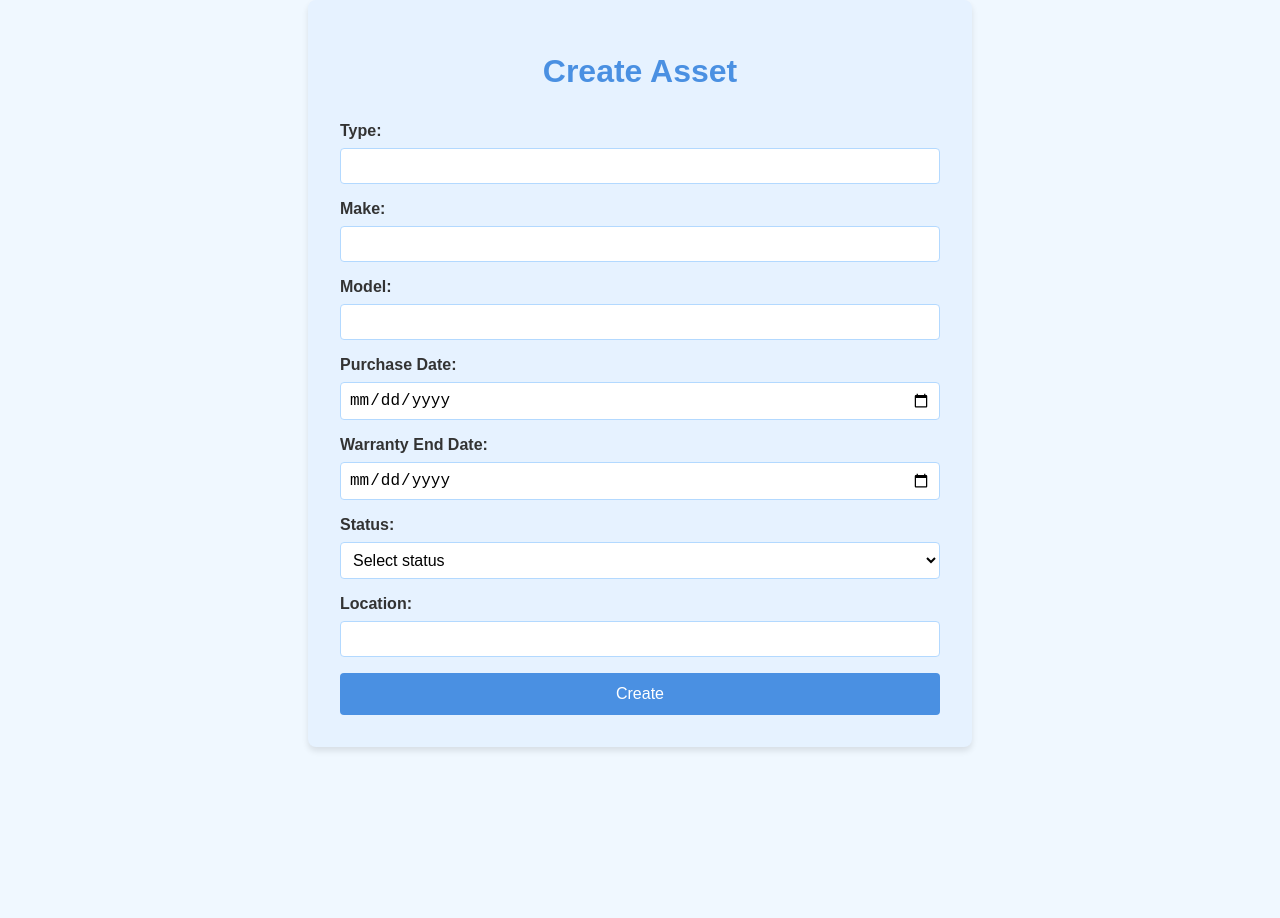
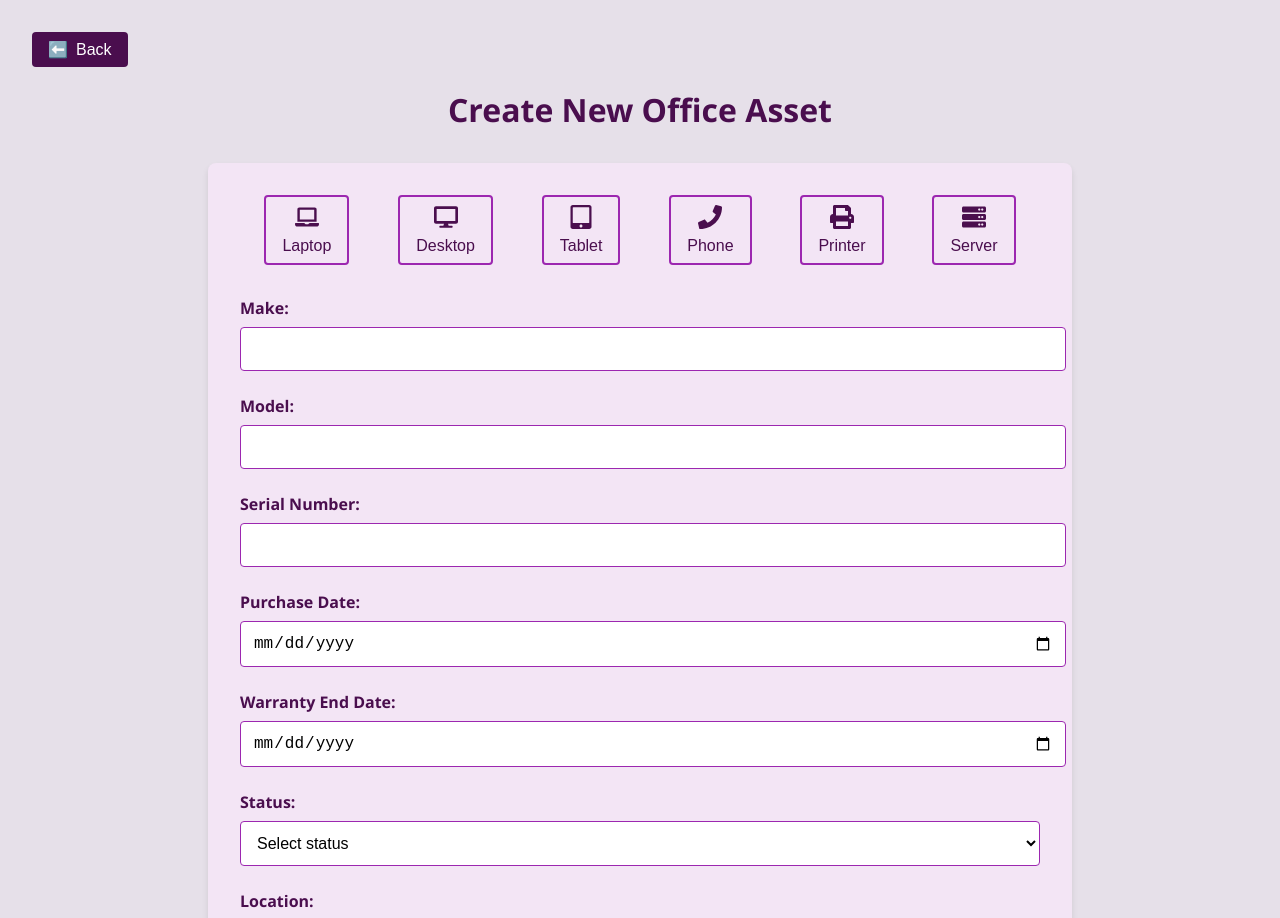
Before and after one commit to kingjj-tech/Asset-Tracker, a React (Create React App) app in the folder asset-tracker-frontend/: page /create-asset in a window 1280 px wide. Shown: the top 918 px of the page. Before the commit the page ends 800 px from the top, so only its background shows below. Built offline with nearby package versions, Linux system fonts and the light colour scheme.

Commit message:
new UI intergration

```diff
--- a/asset-tracker-frontend/package.json
+++ b/asset-tracker-frontend/package.json
@@ -8,8 +8,9 @@
     "@testing-library/user-event": "^13.5.0",
     "react": "^18.3.1",
     "react-dom": "^18.3.1",
+    "react-icons": "^5.2.1",
     "react-router-dom": "^6.24.1",
-    "react-scripts": "5.0.1",
+    "react-scripts": "^5.0.1",
     "recharts": "^2.12.7",
     "socket.io-client": "^4.7.5",
     "styled-components": "^6.1.11",
--- a/asset-tracker-frontend/src/components/createAsset.js
+++ b/asset-tracker-frontend/src/components/createAsset.js
@@ -1,5 +1,143 @@
 import React, { useState } from 'react';
-import './CreateAsset.css';
+import styled from 'styled-components';
+import { FaLaptop, FaDesktop, FaTabletAlt, FaPhone, FaPrint, FaServer } from 'react-icons/fa';
+import { useNavigate } from 'react-router-dom';
+
+const CreateAssetContainer = styled.div`
+  font-family: 'Segoe UI', Tahoma, Geneva, Verdana, sans-serif;
+  background-color: #e6e0e9;
+  min-height: 100vh;
+  padding: 2rem;
+`;
+
+const CreateAssetTitle = styled.h1`
+  color: #4a0e4e;
+  margin-bottom: 2rem;
+  text-align: center;
+`;
+
+const CreateAssetForm = styled.form`
+  background-color: #f3e5f5;
+  padding: 2rem;
+  border-radius: 8px;
+  box-shadow: 0 4px 6px rgba(0, 0, 0, 0.1);
+  max-width: 800px;
+  margin: 0 auto;
+`;
+
+const FormGroup = styled.div`
+  margin-bottom: 1.5rem;
+`;
+
+const Label = styled.label`
+  display: block;
+  margin-bottom: 0.5rem;
+  color: #4a0e4e;
+  font-weight: bold;
+`;
+
+const Input = styled.input`
+  width: 100%;
+  padding: 0.75rem;
+  border: 1px solid #9c27b0;
+  border-radius: 4px;
+  font-size: 1rem;
+  transition: border-color 0.3s ease;
+
+  &:focus {
+    outline: none;
+    border-color: #4a0e4e;
+  }
+`;
+
+const Select = styled.select`
+  width: 100%;
+  padding: 0.75rem;
+  border: 1px solid #9c27b0;
+  border-radius: 4px;
+  font-size: 1rem;
+  background-color: white;
+  transition: border-color 0.3s ease;
+
+  &:focus {
+    outline: none;
+    border-color: #4a0e4e;
+  }
+`;
+
+const SubmitButton = styled.button`
+  background-color: #9c27b0;
+  color: white;
+  border: none;
+  padding: 1rem 2rem;
+  font-size: 1rem;
+  border-radius: 4px;
+  cursor: pointer;
+  transition: background-color 0.3s ease;
+  display: block;
+  margin: 2rem auto 0;
+
+  &:hover {
+    background-color: #7b1fa2;
+  }
+`;
+
+const AssetTypeSelector = styled.div`
+  display: flex;
+  justify-content: space-around;
+  margin-bottom: 2rem;
+`;
+
+const AssetTypeButton = styled.button`
+  background-color: ${props => props.selected ? '#9c27b0' : '#f3e5f5'};
+  color: ${props => props.selected ? 'white' : '#4a0e4e'};
+  border: 2px solid #9c27b0;
+  padding: 0.5rem 1rem;
+  font-size: 1rem;
+  border-radius: 4px;
+  cursor: pointer;
+  transition: all 0.3s ease;
+  display: flex;
+  flex-direction: column;
+  align-items: center;
+
+  &:hover {
+    background-color: #9c27b0;
+    color: white;
+  }
+
+  svg {
+    margin-bottom: 0.5rem;
+    font-size: 1.5rem;
+  }
+`;
+
+const ErrorMessage = styled.p`
+  color: #d32f2f;
+  font-size: 0.875rem;
+  margin-top: 0.5rem;
+`;
+
+const BackButton = styled.button`
+  background-color: #4a0e4e;
+  color: white;
+  padding: 0.5rem 1rem;
+  border: none;
+  border-radius: 4px;
+  cursor: pointer;
+  font-size: 1rem;
+  margin-bottom: 1rem;
+  display: flex;
+  align-items: center;
+  transition: background-color 0.3s ease;
+  &:hover {
+    background-color: #3a0a3e;
+  }
+`;
+
+const ButtonIcon = styled.span`
+  margin-right: 0.5rem;
+`;
 
 const CreateAsset = () => {
   const [type, setType] = useState('');
@@ -9,9 +147,36 @@ const CreateAsset = () => {
   const [warrantyEndDate, setWarrantyEndDate] = useState('');
   const [status, setStatus] = useState('');
   const [location, setLocation] = useState('');
+  const [serialNumber, setSerialNumber] = useState('');
+  const [errors, setErrors] = useState({});
+  const navigate = useNavigate();
+
+  const assetTypes = [
+    { icon: <FaLaptop />, label: 'Laptop' },
+    { icon: <FaDesktop />, label: 'Desktop' },
+    { icon: <FaTabletAlt />, label: 'Tablet' },
+    { icon: <FaPhone />, label: 'Phone' },
+    { icon: <FaPrint />, label: 'Printer' },
+    { icon: <FaServer />, label: 'Server' },
+  ];
+
+  const validateForm = () => {
+    const newErrors = {};
+    if (!type) newErrors.type = 'Asset type is required';
+    if (!make) newErrors.make = 'Make is required';
+    if (!model) newErrors.model = 'Model is required';
+    if (!purchaseDate) newErrors.purchaseDate = 'Purchase date is required';
+    if (!status) newErrors.status = 'Status is required';
+    if (!location) newErrors.location = 'Location is required';
+    if (!serialNumber) newErrors.serialNumber = 'Serial number is required';
+    setErrors(newErrors);
+    return Object.keys(newErrors).length === 0;
+  };
 
   const handleSubmit = async (e) => {
     e.preventDefault();
+    if (!validateForm()) return;
+
     const token = localStorage.getItem('token');
     const username = localStorage.getItem('username');
     if (!token) {
@@ -33,12 +198,22 @@ const CreateAsset = () => {
           warrantyEndDate,
           status,
           location,
+          serialNumber,
           assigned_to: username,
         }),
       });
 
       if (response.ok) {
         alert('Asset created successfully');
+        // Reset form fields
+        setType('');
+        setMake('');
+        setModel('');
+        setPurchaseDate('');
+        setWarrantyEndDate('');
+        setStatus('');
+        setLocation('');
+        setSerialNumber('');
       } else {
         const data = await response.json();
         alert(data.error || 'Failed to create asset');
@@ -50,75 +225,107 @@ const CreateAsset = () => {
   };
 
   return (
-    <div className="create-asset-container">
-      <h1 className="create-asset-title">Create Asset</h1>
-      <form onSubmit={handleSubmit} className="create-asset-form">
-        <div className="form-group">
-          <label htmlFor="type">Type:</label>
-          <input
-            id="type"
-            type="text"
-            value={type}
-            onChange={(e) => setType(e.target.value)}
-          />
-        </div>
-        <div className="form-group">
-          <label htmlFor="make">Make:</label>
-          <input
+    <CreateAssetContainer>
+      <BackButton onClick={() => navigate(-1)}>
+        <ButtonIcon>⬅️</ButtonIcon>
+        Back
+      </BackButton>
+      <CreateAssetTitle>Create New Office Asset</CreateAssetTitle>
+      <CreateAssetForm onSubmit={handleSubmit}>
+        <AssetTypeSelector>
+          {assetTypes.map((assetType) => (
+            <AssetTypeButton
+              key={assetType.label}
+              type="button"
+              selected={type === assetType.label}
+              onClick={() => setType(assetType.label)}
+            >
+              {assetType.icon}
+              {assetType.label}
+            </AssetTypeButton>
+          ))}
+        </AssetTypeSelector>
+        {errors.type && <ErrorMessage>{errors.type}</ErrorMessage>}
+
+        <FormGroup>
+          <Label htmlFor="make">Make:</Label>
+          <Input
             id="make"
             type="text"
             value={make}
             onChange={(e) => setMake(e.target.value)}
           />
-        </div>
-        <div className="form-group">
-          <label htmlFor="model">Model:</label>
-          <input
+          {errors.make && <ErrorMessage>{errors.make}</ErrorMessage>}
+        </FormGroup>
+
+        <FormGroup>
+          <Label htmlFor="model">Model:</Label>
+          <Input
             id="model"
             type="text"
             value={model}
             onChange={(e) => setModel(e.target.value)}
           />
-        </div>
-        <div className="form-group">
-          <label htmlFor="purchaseDate">Purchase Date:</label>
-          <input
+          {errors.model && <ErrorMessage>{errors.model}</ErrorMessage>}
+        </FormGroup>
+
+        <FormGroup>
+          <Label htmlFor="serialNumber">Serial Number:</Label>
+          <Input
+            id="serialNumber"
+            type="text"
+            value={serialNumber}
+            onChange={(e) => setSerialNumber(e.target.value)}
+          />
+          {errors.serialNumber && <ErrorMessage>{errors.serialNumber}</ErrorMessage>}
+        </FormGroup>
+
+        <FormGroup>
+          <Label htmlFor="purchaseDate">Purchase Date:</Label>
+          <Input
             id="purchaseDate"
             type="date"
             value={purchaseDate}
             onChange={(e) => setPurchaseDate(e.target.value)}
           />
-        </div>
-        <div className="form-group">
-          <label htmlFor="warrantyEndDate">Warranty End Date:</label>
-          <input
+          {errors.purchaseDate && <ErrorMessage>{errors.purchaseDate}</ErrorMessage>}
+        </FormGroup>
+
+        <FormGroup>
+          <Label htmlFor="warrantyEndDate">Warranty End Date:</Label>
+          <Input
             id="warrantyEndDate"
             type="date"
             value={warrantyEndDate}
             onChange={(e) => setWarrantyEndDate(e.target.value)}
           />
-        </div>
-        <div className="form-group">
-          <label htmlFor="status">Status:</label>
-          <select id="status" value={status} onChange={(e) => setStatus(e.target.value)}>
+        </FormGroup>
+
+        <FormGroup>
+          <Label htmlFor="status">Status:</Label>
+          <Select id="status" value={status} onChange={(e) => setStatus(e.target.value)}>
             <option value="">Select status</option>
             <option value="in use">In Use</option>
             <option value="in storage">In Storage</option>
             <option value="disposed">Disposed</option>
-          </select>
-        </div>
-        <div className="form-group">
-          <label htmlFor="location">Location:</label>
-          <input
+          </Select>
+          {errors.status && <ErrorMessage>{errors.status}</ErrorMessage>}
+        </FormGroup>
+
+        <FormGroup>
+          <Label htmlFor="location">Location:</Label>
+          <Input
             id="location"
             type="text"
             value={location}
             onChange={(e) => setLocation(e.target.value)}
           />
-        </div>
-        <button type="submit" className="submit-button">Create</button>
-      </form>
-    </div>
+          {errors.location && <ErrorMessage>{errors.location}</ErrorMessage>}
+        </FormGroup>
+
+        <SubmitButton type="submit">Create Asset</SubmitButton>
+      </CreateAssetForm>
+    </CreateAssetContainer>
   );
 };
 
--- a/asset-tracker-frontend/src/components/generateReport.js
+++ b/asset-tracker-frontend/src/components/generateReport.js
@@ -4,7 +4,7 @@ import styled from 'styled-components';
 
 const ReportContainer = styled.div`
   font-family: 'Segoe UI', Tahoma, Geneva, Verdana, sans-serif;
-  background-color: #f0f2f5;
+  background-color: #f0e6ff;
   min-height: 100vh;
   padding: 2rem;
 `;
@@ -21,6 +21,7 @@ const ReportForm = styled.form`
 const FormTitle = styled.h2`
   margin-top: 0;
   margin-bottom: 1rem;
+  color: #4b0082;
 `;
 
 const FormGroup = styled.div`
@@ -30,34 +31,44 @@ const FormGroup = styled.div`
 const Label = styled.label`
   display: block;
   margin-bottom: 0.5rem;
+  color: #4b0082;
 `;
 
 const Select = styled.select`
   width: 100%;
   padding: 0.5rem;
-  border: 1px solid #ccc;
+  border: 1px solid #8a2be2;
   border-radius: 4px;
+  color: #4b0082;
 `;
 
 const DateInput = styled.input`
   width: 100%;
   padding: 0.5rem;
-  border: 1px solid #ccc;
+  border: 1px solid #8a2be2;
   border-radius: 4px;
+  color: #4b0082;
 `;
 
-const SubmitButton = styled.button`
-  background-color: #0078d4;
+const Button = styled.button`
+  background-color: #8a2be2;
   color: white;
   padding: 0.5rem 1rem;
   border: none;
   border-radius: 4px;
   cursor: pointer;
   font-size: 1rem;
+  margin-right: 1rem;
 
   &:hover {
-    background-color: #005a9e;
+    background-color: #4b0082;
   }
+`;
+
+const ButtonContainer = styled.div`
+  display: flex;
+  justify-content: space-between;
+  margin-top: 1rem;
 `;
 
 const GenerateReport = () => {
@@ -98,6 +109,10 @@ const GenerateReport = () => {
     }
   };
 
+  const handleBack = () => {
+    navigate(-1);
+  };
+
   return (
     <ReportContainer>
       <ReportForm onSubmit={handleSubmit}>
@@ -136,7 +151,10 @@ const GenerateReport = () => {
             required
           />
         </FormGroup>
-        <SubmitButton type="submit">Generate Report</SubmitButton>
+        <ButtonContainer>
+          <Button type="button" onClick={handleBack}>Back</Button>
+          <Button type="submit">Generate Report</Button>
+        </ButtonContainer>
       </ReportForm>
     </ReportContainer>
   );
--- a/asset-tracker-frontend/src/components/superUserDashboard.js
+++ b/asset-tracker-frontend/src/components/superUserDashboard.js
@@ -339,7 +339,7 @@ const SuperuserDashboard = () => {
         <NavList>
           <NavItem><NavLink href="#dashboard" className="active">Dashboard</NavLink></NavItem>
           <NavItem><NavLink href="#" onClick={() => navigate('/reports')}>Reports</NavLink></NavItem>
-          <NavItem><NavLink href="#" onClick={() => navigate('/settings')}>Settings</NavLink></NavItem>
+          <NavItem><NavLink href="#" onClick={() => navigate('/user-dashboard')}>User Dashboard</NavLink></NavItem>
         </NavList>
       </Nav>
       <Content>
@@ -352,6 +352,10 @@ const SuperuserDashboard = () => {
           <ActionLink to="/view-users">
             <ActionIcon className="fas fa-users"></ActionIcon>
             <span>View Users</span>
+          </ActionLink>
+          <ActionLink to="/view-assets">
+            <ActionIcon className="fas fa-list"></ActionIcon>
+            <span>View Assets</span>
           </ActionLink>
           <ActionLink to="/generate-report">
             <ActionIcon className="fas fa-file-alt"></ActionIcon>
--- a/asset-tracker-frontend/src/components/viewAsset.js
+++ b/asset-tracker-frontend/src/components/viewAsset.js
@@ -7,27 +7,30 @@ const PageContainer = styled.div`
   max-width: 1200px;
   margin: 0 auto;
   padding: 2rem;
-  font-family: Arial, sans-serif;
+  font-family: 'Segoe UI', Tahoma, Geneva, Verdana, sans-serif;
+  background-color: #e6e0e9;
+  min-height: 100vh;
 `;
 
 const Title = styled.h2`
-  color: #2c3e50;
+  color: #4a0e4e;
   font-size: 2rem;
   margin-bottom: 1.5rem;
   text-align: center;
 `;
 
 const CreateButton = styled.button`
-  background-color: #3498db;
+  background-color: #9c27b0;
   color: white;
-  padding: 0.5rem 1rem;
+  padding: 0.75rem 1.5rem;
   border: none;
-  border-radius: 5px;
+  border-radius: 4px;
   cursor: pointer;
   font-size: 1rem;
   margin-bottom: 1rem;
+  transition: background-color 0.3s ease;
   &:hover {
-    background-color: #2980b9;
+    background-color: #7b1fa2;
   }
 `;
 
@@ -37,20 +40,29 @@ const SearchContainer = styled.div`
 
 const SearchInput = styled.input`
   width: 100%;
-  padding: 0.5rem;
+  padding: 0.75rem;
   font-size: 1rem;
-  border: 1px solid #ccc;
-  border-radius: 5px;
+  border: 1px solid #9c27b0;
+  border-radius: 4px;
+  transition: border-color 0.3s ease;
+  &:focus {
+    outline: none;
+    border-color: #4a0e4e;
+  }
 `;
 
 const Table = styled.table`
   width: 100%;
-  border-collapse: collapse;
-  box-shadow: 0 0 20px rgba(0, 0, 0, 0.1);
+  border-collapse: separate;
+  border-spacing: 0;
+  box-shadow: 0 4px 6px rgba(0, 0, 0, 0.1);
+  background-color: #f3e5f5;
+  border-radius: 8px;
+  overflow: hidden;
 `;
 
 const Th = styled.th`
-  background-color: #3498db;
+  background-color: #7b1fa2;
   color: white;
   padding: 1rem;
   text-align: left;
@@ -58,21 +70,21 @@ const Th = styled.th`
 
 const Td = styled.td`
   padding: 1rem;
-  border-bottom: 1px solid #ecf0f1;
+  border-bottom: 1px solid #d1c4e9;
 `;
 
 const Tr = styled.tr`
   &:nth-child(even) {
-    background-color: #f9f9f9;
+    background-color: #ede7f6;
   }
   &:hover {
-    background-color: #ecf0f1;
+    background-color: #d1c4e9;
   }
 `;
 
 const ActionLink = styled(Link)`
   text-decoration: none;
-  color: #3498db;
+  color: #7b1fa2;
   margin-right: 1rem;
   font-weight: bold;
   &:hover {
@@ -81,18 +93,19 @@ const ActionLink = styled(Link)`
 `;
 
 const BackButton = styled.button`
-  background-color: #34495e;
+  background-color: #4a0e4e;
   color: white;
   padding: 0.5rem 1rem;
   border: none;
-  border-radius: 5px;
+  border-radius: 4px;
   cursor: pointer;
   font-size: 1rem;
   margin-bottom: 1rem;
   display: flex;
   align-items: center;
+  transition: background-color 0.3s ease;
   &:hover {
-    background-color: #2c3e50;
+    background-color: #3a0a3e;
   }
 `;
 
@@ -173,8 +186,8 @@ const ViewAssets = () => {
         <ButtonIcon>⬅️</ButtonIcon>
         Back
       </BackButton>
-      <Title>Assets</Title>
-      <CreateButton onClick={() => navigate('/create-asset')}>Create Asset</CreateButton>
+      <Title>Assets Overview</Title>
+      <CreateButton onClick={() => navigate('/create-asset')}>Create New Asset</CreateButton>
       <SearchContainer>
         <SearchInput
           type="text"
```
Also changed, not shown: asset-tracker-frontend/src/components/userDashboard.js (+217 -67 lines), 1 other file (tests, documents, lock files or other folders).
